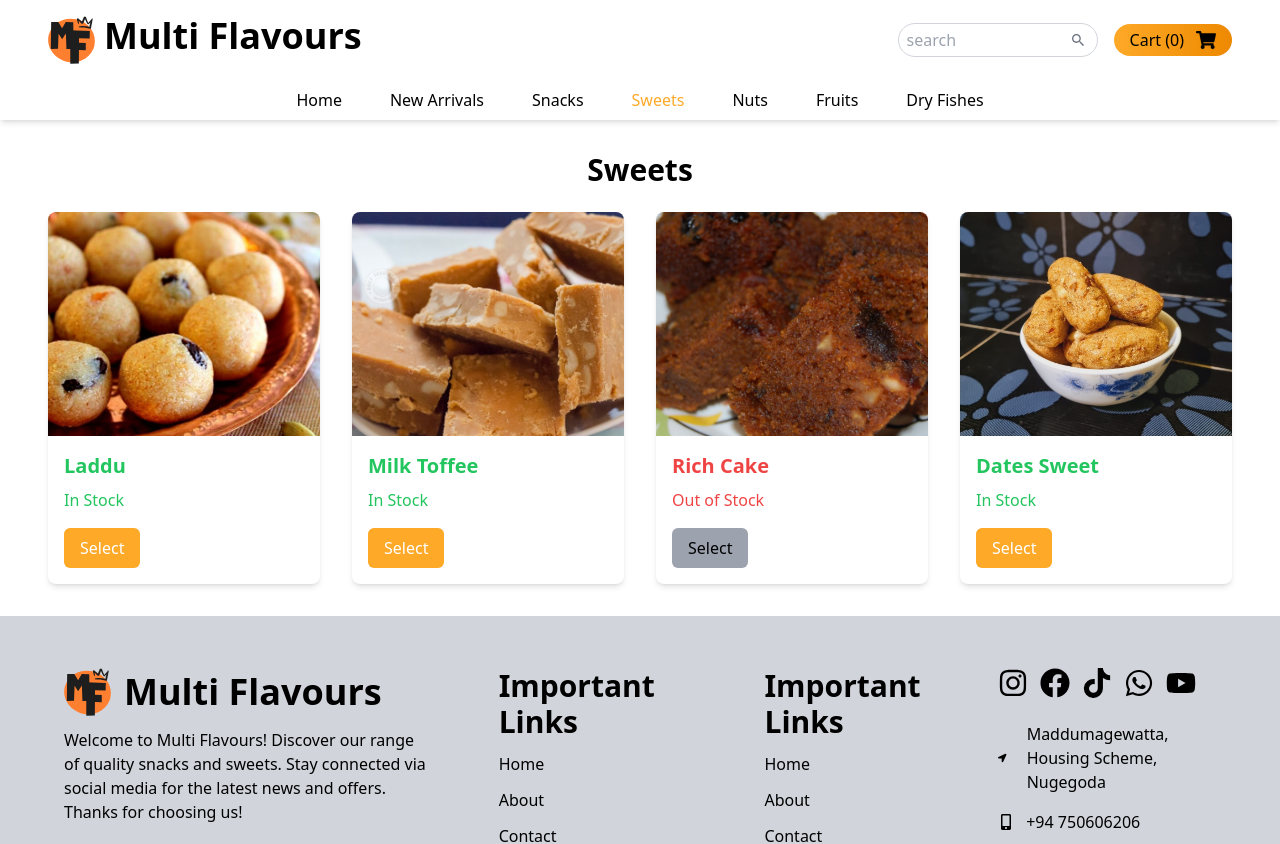
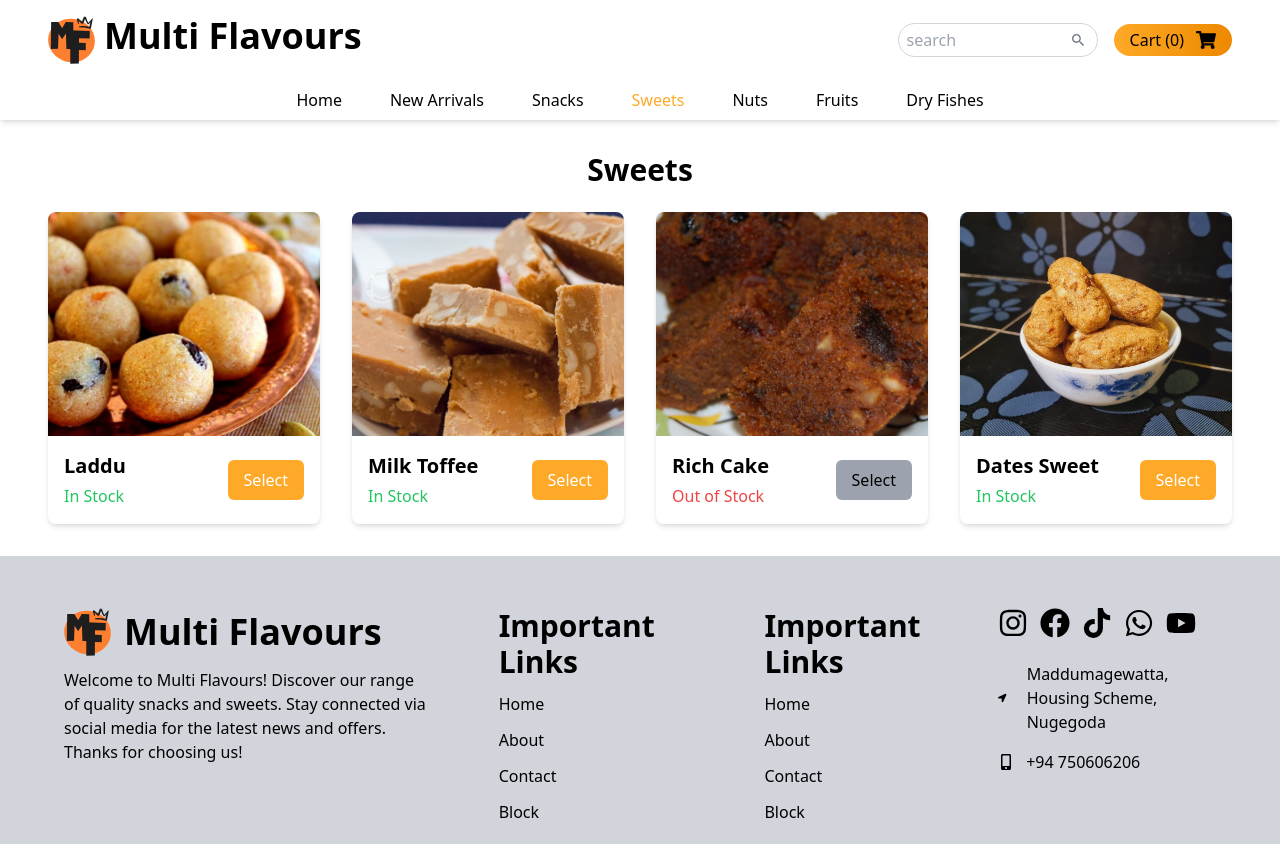
Before and after one commit to MenalinR/multiflavors, a React (Vite) app: page /Sweets in a window 1280 px wide. Shown: the top 844 px of the page. Built offline with nearby package versions, Linux system fonts and the light colour scheme.

Commit message:
aligned the select button

```diff
--- a/src/Pages/DryFishes.jsx
+++ b/src/Pages/DryFishes.jsx
@@ -258,20 +258,24 @@ const DryFishes = ({ addToCart }) => {
                 className="w-full h-56 object-cover"
               />
               <div className="p-4">
+              <div className="flex justify-between items-center">
+              <div>
                 <h2 className={`text-xl font-bold ${dryFish.inStock ? 'text-green-500' : 'text-red-500'}`}>
                   {dryFish.title}
                 </h2>
                 <p className={`mt-2 ${dryFish.inStock ? 'text-green-500' : 'text-red-500'}`}>
                   {dryFish.inStock ? 'In Stock' : 'Out of Stock'}
                 </p>
+                </div>
                 <button
                   onClick={() => openPopup(dryFish)}
                   className={`mt-4 px-4 py-2 rounded-md flex items-center gap-2 ${dryFish.inStock ? 'bg-primary text-white' : 'bg-gray-400 cursor-not-allowed'}`}
                   disabled={!dryFish.inStock}
                 >
-                  Select Options
+                  Select
                 </button>
               </div>
+            </div>
             </div>
 
         ))}
--- a/src/Pages/Fruits.jsx
+++ b/src/Pages/Fruits.jsx
@@ -220,12 +220,15 @@ const Fruits = ({ addToCart }) => {
             <div key={fruit.id} className="bg-white shadow-md rounded-lg overflow-hidden">
               <img src={fruit.img} alt={fruit.title} className="w-full h-56 object-cover" />
               <div className="p-4">
+              <div className="flex justify-between items-center">
+              <div>
                 <h2 className={`text-xl font-bold ${fruit.inStock ? 'text-green-500' : 'text-red-500'}`}>
                   {fruit.title}
                 </h2>
                 <p className={`mt-2 ${fruit.inStock ? 'text-green-500' : 'text-red-500'}`}>
                   {fruit.inStock ? 'In Stock' : 'Out of Stock'}
                 </p>
+                </div>
                 <button
                   onClick={() => openPopup(fruit)}
                   className={`mt-4 px-4 py-2 rounded-md flex items-center gap-2 ${fruit.inStock ? 'bg-primary text-white' : 'bg-gray-400 cursor-not-allowed'}`}
@@ -234,6 +237,7 @@ const Fruits = ({ addToCart }) => {
                   Select
                 </button>
               </div>
+            </div>
             </div>
         ))}
       </div>
--- a/src/Pages/Nuts.jsx
+++ b/src/Pages/Nuts.jsx
@@ -194,12 +194,15 @@ const Nuts = ({ addToCart }) => {
           <div key={nuts.id} className="bg-white shadow-md rounded-lg overflow-hidden">
             <img src={nuts.img} alt={nuts.title} className="w-full h-56 object-cover" />
             <div className="p-4">
+            <div className="flex justify-between items-center">
+            <div>
               <h2 className={`text-xl font-bold ${nuts.inStock ? 'text-green-500' : 'text-red-500'}`}>
                 {nuts.title}
               </h2>
               <p className={`mt-2 ${nuts.inStock ? 'text-green-500' : 'text-red-500'}`}>
                 {nuts.inStock ? 'In Stock' : 'Out of Stock'}
               </p>
+              </div>
               <button
                 onClick={() => openPopup(nuts)}
                 className={`mt-4 px-4 py-2 rounded-md flex items-center gap-2 ${nuts.inStock  ? 'bg-primary text-white' : 'bg-gray-400 cursor-not-allowed'}`}
@@ -208,6 +211,7 @@ const Nuts = ({ addToCart }) => {
                 Select
               </button>
             </div>
+          </div>
           </div>
         ))}
       </div>
--- a/src/Pages/Snacks.jsx
+++ b/src/Pages/Snacks.jsx
@@ -201,12 +201,15 @@ const Snacks = ({ addToCart }) => {
             <div key={snack.id} className="bg-white shadow-md rounded-lg overflow-hidden">
               <img src={snack.img} alt={snack.title} className="w-full h-56 object-cover" />
               <div className="p-4">
+              <div className="flex justify-between items-center">
+              <div>
                 <h2 className={`text-xl font-bold ${snack.inStock ? 'text-green-500' : 'text-red-500'}`}>
                   {snack.title}
                 </h2>
                 <p className={`mt-2 ${snack.inStock ? 'text-green-500' : 'text-red-500'}`}>
                   {snack.inStock ? 'In Stock' : 'Out of Stock'}
                 </p>
+                </div>
                 <button
                   onClick={() => openPopup(snack)}
                   className={`mt-4 px-4 py-2 rounded-md flex items-center gap-2 ${snack.inStock ? 'bg-primary text-white' : 'bg-gray-400 cursor-not-allowed'}`}
@@ -215,6 +218,7 @@ const Snacks = ({ addToCart }) => {
                   Select
                 </button>
               </div>
+            </div>
             </div>
 
         ))}
--- a/src/Pages/Sweets.jsx
+++ b/src/Pages/Sweets.jsx
@@ -217,24 +217,26 @@ const Sweets = ({ addToCart }) => {
   return (
     <div className="container mx-auto py-8">
       <h1 className="text-3xl font-bold mb-6 text-center">Sweets</h1>
-      <div className="grid grid-cols-1 sm:grid-cols-2 md:grid-cols-3  lg:grid-cols-4 gap-8">
+      <div className="grid grid-cols-1 sm:grid-cols-2 md:grid-cols-3 lg:grid-cols-4 gap-8">
         {SweetsData.map(sweet => (
           <div key={sweet.id} className="bg-white shadow-md rounded-lg overflow-hidden">
             <img src={sweet.img} alt={sweet.title} className="w-full h-56 object-cover" />
             <div className="p-4">
-              <h2 className={`text-xl font-bold ${sweet.inStock ? 'text-green-500' : 'text-red-500'}`}>
-                {sweet.title}
-              </h2>
-              <p className={`mt-2 ${sweet.inStock ? 'text-green-500' : 'text-red-500'}`}>
+              <div className="flex justify-between items-center">
+                <div>
+                  <h2 className="text-xl font-bold">{sweet.title}</h2>
+                  <p className={`mt-1 ${sweet.inStock ? 'text-green-500' : 'text-red-500'}`}>
                     {sweet.inStock ? 'In Stock' : 'Out of Stock'}
                   </p>
+                </div>
                 <button
                   onClick={() => openPopup(sweet)}
-                className={`mt-4 px-4 py-2 rounded-md flex items-center gap-2 ${sweet.inStock ? 'bg-primary text-white' : 'bg-gray-400 cursor-not-allowed'}`}
+                  className={`ml-4 px-4 py-2 rounded-md ${sweet.inStock ? 'bg-primary text-white' : 'bg-gray-400 cursor-not-allowed'}`}
                   disabled={!sweet.inStock}
                 >
                   Select
                 </button>
+              </div>
             </div>
           </div>
         ))}
```
Lines whose indentation alone changed are shown as unchanged.
